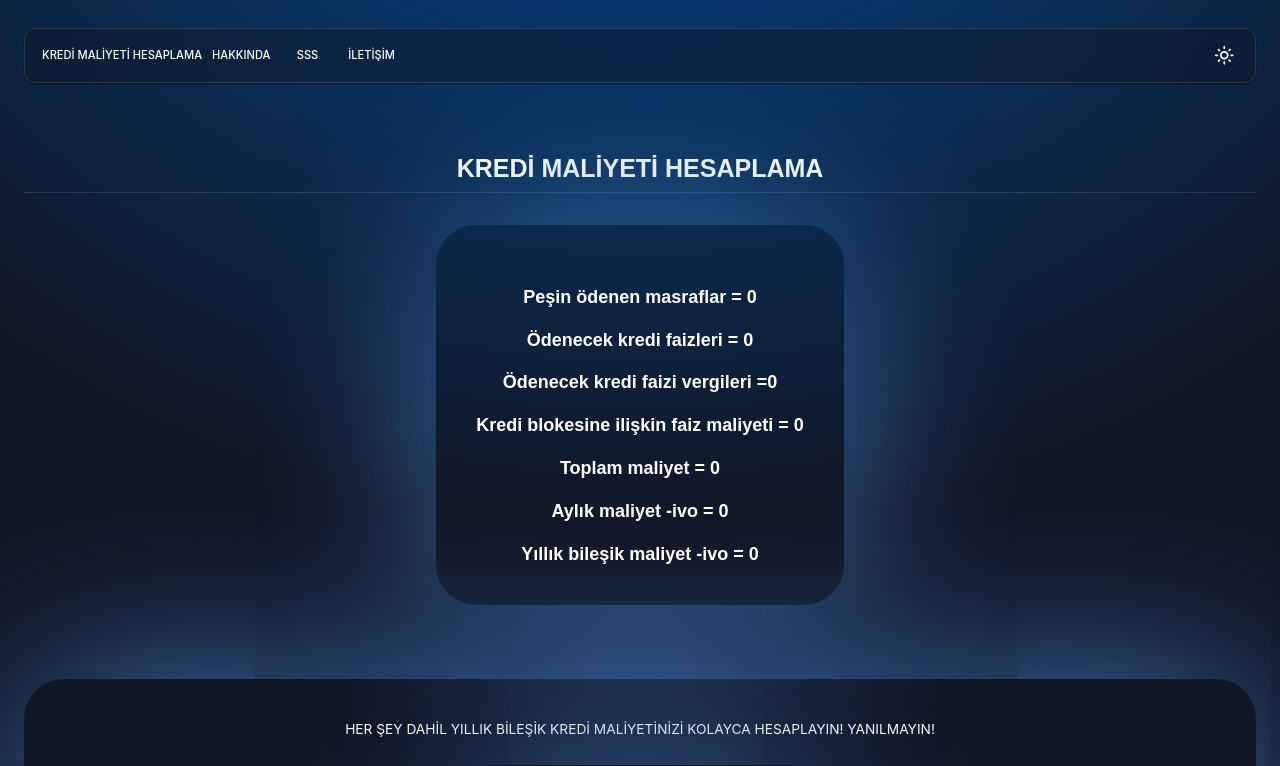
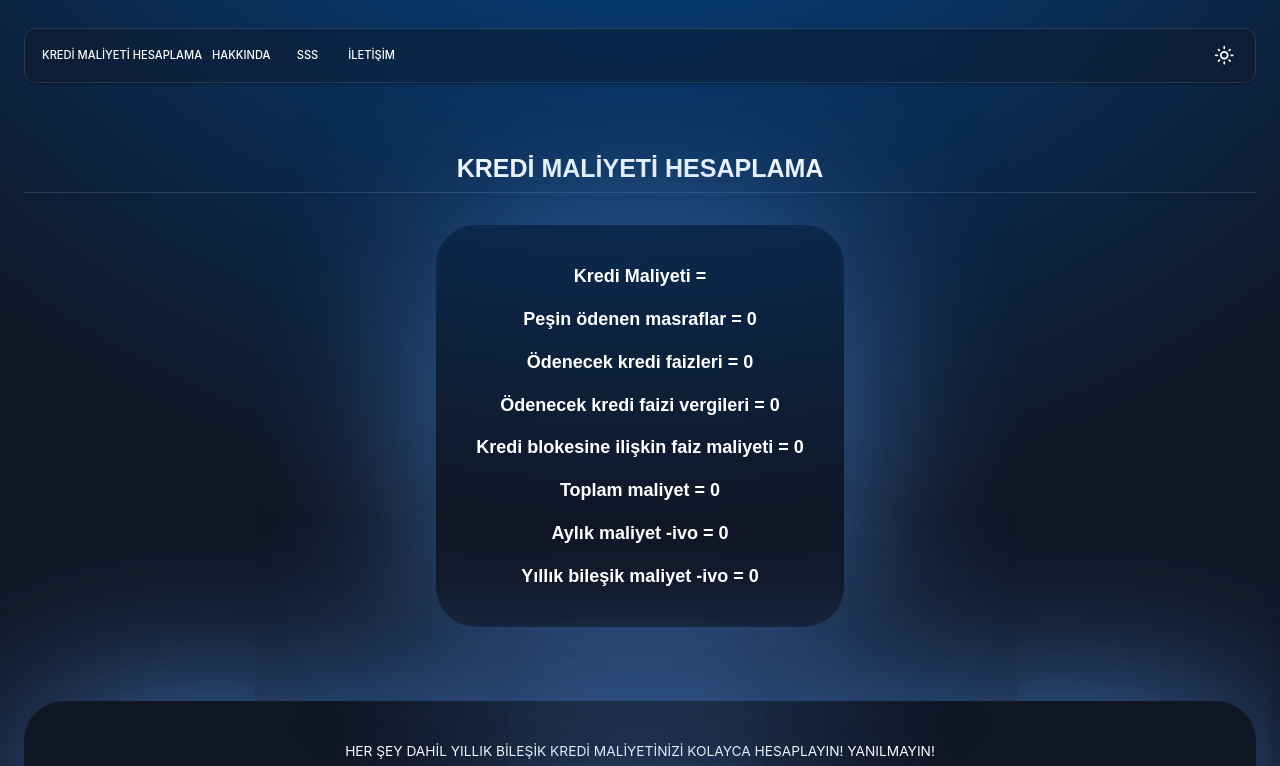
Before and after one commit to haticekatranciakgul/test.kredi-maliyeti-hesaplama, a React (Create React App) app: page / in a window 1280 px wide. Shown: the top 766 px of the page. Built offline with nearby package versions, Linux system fonts and the light colour scheme.

Commit message:
Update logic

```diff
--- a/src/Pages/Calculate.js
+++ b/src/Pages/Calculate.js
@@ -230,7 +230,7 @@ function Calculate() {
                         mozBoxShadow: '1px 1px 185px -23px rgba(101, 150, 254, 0.43)',
 
                     }}>
-                        {irrValue !== null && (
+                        {/* {irrValue !== null && ( */}
                             <Typography sx={{
                                 fontWeight: 'bold', fontSize: {
                                     xs: '14px',
@@ -239,11 +239,10 @@ function Calculate() {
                                     lg: '18px',
                                 },
                             }} variant="h4">
-                                Kredi Maliyeti = {irrValue}
+                                Kredi Maliyeti =  {irrValue !== null && irrValue }
                             </Typography>
-                        )}
+                        {/* )} */}
                         <br />
-                        {prepaidExpenses !== null && (
                         <Typography sx={{
                             fontWeight: 'bold', fontSize: {
                                 xs: '14px',
@@ -252,11 +251,9 @@ function Calculate() {
                                 lg: '18px',
                             },
                         }} variant="h4">
-                                Peşin ödenen masraflar  = {prepaidExpenses}
+                            Peşin ödenen masraflar  = {prepaidExpenses !== null && prepaidExpenses }
                         </Typography>
-                        )}
                         <br />
-                        {interestPayableOnLoans !== null && (
                         <Typography sx={{
                             fontWeight: 'bold', fontSize: {
                                 xs: '14px',
@@ -265,11 +262,10 @@ function Calculate() {
                                 lg: '18px',
                             },
                         }} variant="h4">
-                                Ödenecek kredi faizleri = {interestPayableOnLoans}
+                            Ödenecek kredi faizleri = {interestPayableOnLoans !== null && interestPayableOnLoans }
                         </Typography>
-                        )}
                         <br />
-                        {taxesOnLoanInterestPayable !== null && (
+
                             <Typography sx={{
                                 fontWeight: 'bold', fontSize: {
                                     xs: '14px',
@@ -278,11 +274,11 @@ function Calculate() {
                                     lg: '18px',
                                 },
                             }} variant="h4">
-                                Ödenecek kredi faizi vergileri ={taxesOnLoanInterestPayable}
+                                Ödenecek kredi faizi vergileri = {taxesOnLoanInterestPayable !== null && taxesOnLoanInterestPayable }
                             </Typography>
-                        )}
+
                         <br />
-                        {interestCostRelatedToLoanBlockage !== null && (
+
                         <Typography sx={{
                             fontWeight: 'bold', fontSize: {
                                 xs: '14px',
@@ -291,11 +287,11 @@ function Calculate() {
                                 lg: '18px',
                             },
                         }} variant="h4">
-                                Kredi blokesine ilişkin faiz maliyeti = {interestCostRelatedToLoanBlockage}
+                            Kredi blokesine ilişkin faiz maliyeti = {interestCostRelatedToLoanBlockage !== null && interestCostRelatedToLoanBlockage }
                         </Typography>
-                        )}
+
                         <br />
-                        {totalCost !== null && (
+
                         <Typography sx={{
                             fontWeight: 'bold', fontSize: {
                                 xs: '14px',
@@ -304,11 +300,9 @@ function Calculate() {
                                 lg: '18px',
                             },
                         }} variant="h4">
-                                Toplam maliyet =  {totalCost}
+                            Toplam maliyet = {totalCost !== null && totalCost }
                         </Typography>
-                        )}
                         <br />
-                        {monthlyCostIvo !== null && (
                         <Typography sx={{
                             fontWeight: 'bold', fontSize: {
                                 xs: '14px',
@@ -317,11 +311,9 @@ function Calculate() {
                                 lg: '18px',
                             },
                         }} variant="h4">
-                                Aylık maliyet -ivo =  {monthlyCostIvo}
+                            Aylık maliyet -ivo =  {monthlyCostIvo !== null && monthlyCostIvo }
                         </Typography>
-                        )}
                         <br />
-                        {annualCompoundCostIvo !== null && (
                         <Typography sx={{
                             fontWeight: 'bold', fontSize: {
                                 xs: '14px',
@@ -330,9 +322,9 @@ function Calculate() {
                                 lg: '18px',
                             },
                         }} variant="h4">
-                                Yıllık bileşik maliyet -ivo  =   {annualCompoundCostIvo}
+                            Yıllık bileşik maliyet -ivo  = {annualCompoundCostIvo !== null && annualCompoundCostIvo }
                         </Typography>
-                        )}
+
                     </Box>
                 </Box>
 
```
Lines whose indentation alone changed are shown as unchanged.
